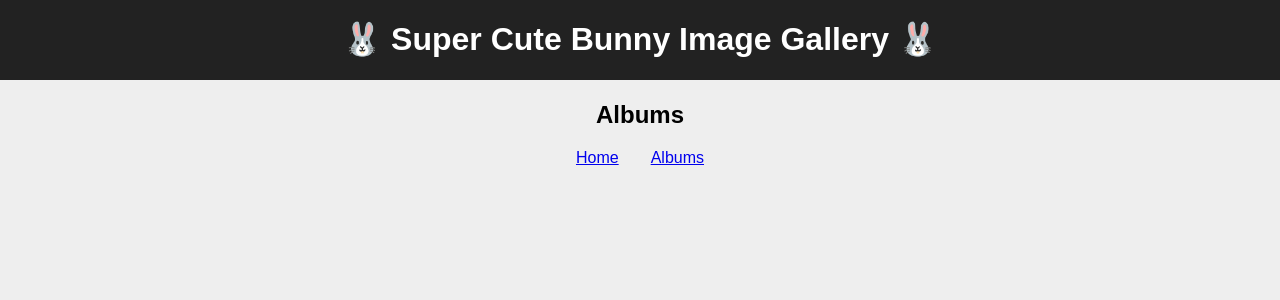
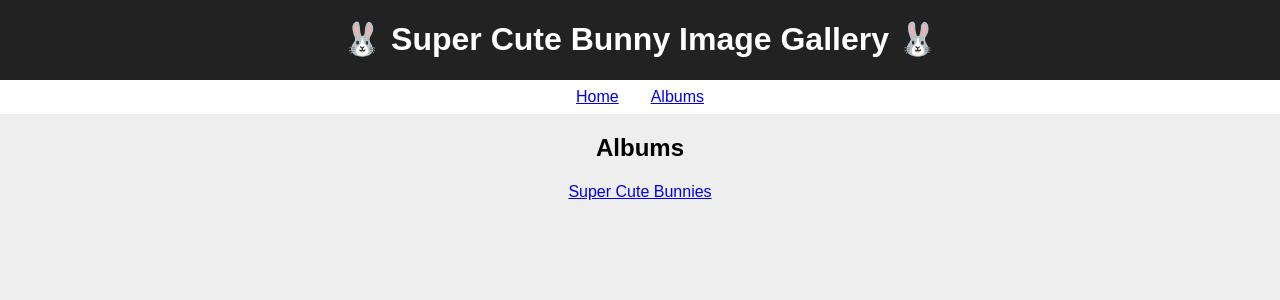
Before and after one commit to themarquisdesheric/image-gallery, a React (Create React App) app in the folder app/: page /albums in a window 1280 px wide. Shown: the top 300 px of the page. Built offline with nearby package versions, Linux system fonts and the light colour scheme.

Commit message:
Router rendering album ID

```diff
--- a/app/src/App.css
+++ b/app/src/App.css
@@ -7,8 +7,14 @@
   background-color: #222;
   height: 40px;
   padding: 20px;
-  margin-top: 0;
+  margin: 0;
   color: white;
+}
+
+.Nav-list {
+  background-color: #fff;
+  margin: 0;
+  padding: .5em;
 }
 
 .Nav-list li {
--- a/app/src/App.js
+++ b/app/src/App.js
@@ -2,6 +2,7 @@ import React, { Component } from 'react';
 import { BrowserRouter as Router, Route, Link } from 'react-router-dom';
 import dataApi from './dataApi';
 import AppHeader from './components/AppHeader';
+import LoadingSpinner from './components/LoadingSpinner';
 import Nav from './components/Nav';
 import Home from './components/Home';
 import Albums from './components/Albums';
@@ -48,13 +49,17 @@ class App extends Component {
   render() {
     const { images } = this.state;
 
+    if (!images.superCuteBunnies) return <LoadingSpinner />;
+
     return (
       <Router>
         <div className="App">
           <AppHeader />
+          <Nav />
           <Route exact path="/" component={Home} />
-          <Route path="/albums" component={Albums} />
-          <Nav />
+          <Route path="/albums" render={(props) => {
+            return <Albums images={images} {...props} />
+          }} />
 
           {/*<ViewSelector data={images}
             onDelete={this.handleDelete}
--- a/app/src/components/Albums.js
+++ b/app/src/components/Albums.js
@@ -1,10 +1,26 @@
 import React, { Component } from 'react';
-import { Link } from 'react-router-dom';
+import { Link, Route } from 'react-router-dom';
 
 export default class Albums extends Component {
+  constructor(props) {
+    super(props);
+
+    this.state = {
+
+    }
+  }
   render() {
+    const { match, location, images } = this.props;
+
     return (
-      <h2>Albums</h2>
+      <div>
+        <h2>Albums</h2>
+        <ul>
+          <li><Link to={`/albums/${images.superCuteBunnies._id}`}>Super Cute Bunnies</Link></li>
+        </ul>
+
+        <Route path={`${match.url}/:albumId`} render={() => <h1>Worked</h1>}/>
+      </div>
     );
   }
 }
--- a/app/src/dataApi.js
+++ b/app/src/dataApi.js
@@ -1,6 +1,8 @@
 import shortid from 'shortid';
 
-const images = [
+const albums = {
+  superCuteBunnies: {
+    images: [
       {
         title: 'Black & Tan',
         description: 'Seriously heart-melting black and tan bunny... OMG <3',
@@ -25,11 +27,14 @@ const images = [
         url: 'https://pbs.twimg.com/profile_images/447374371917922304/P4BzupWu.jpeg',
         _id: shortid.generate()
       }
-];
+    ],
+    _id: shortid.generate()
+  }
+}
 
 export default {
   get() {
-    return Promise.resolve(images.slice());
+    return Promise.resolve(Object.assign({}, albums));
   },
   addImage(image) {
     const saved = {
@@ -39,9 +44,9 @@ export default {
     return Promise.resolve(saved);
   },
   deleteImage(id) {
-    const index = images.findIndex(img => img._id === id);
+    const index = albums.findIndex(img => img._id === id);
 
-    if (index > -1) images.splice(index, 1);
+    if (index > -1) albums.splice(index, 1);
 
     return Promise.resolve(index !== -1);
   }
```
Lines whose indentation alone changed are shown as unchanged.
